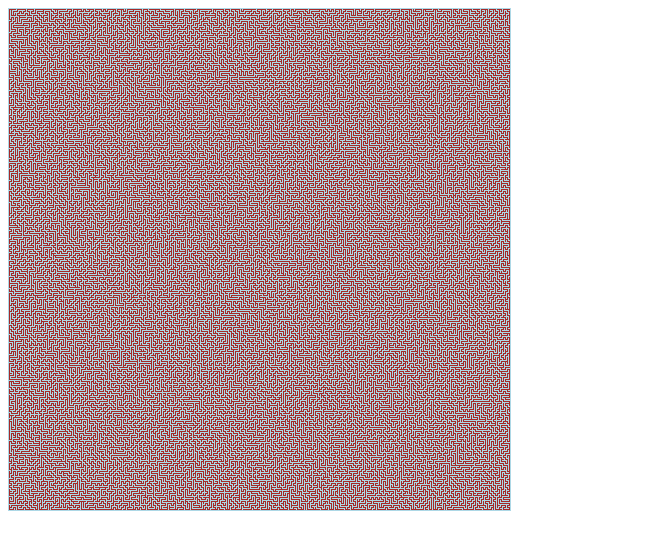
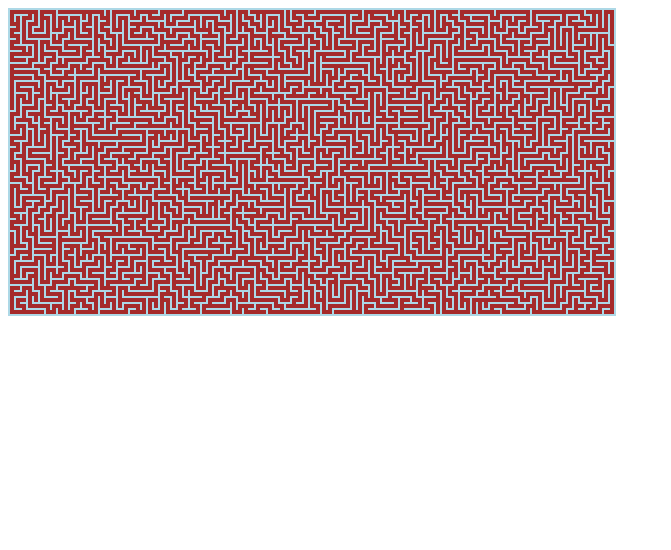
Before and after one commit to immunochomik/maze, a plain HTML site: page index.html in a window 1280 px wide. Shown: the whole page, without its empty margins (0-671 px from the left). Drawn offline with nearby package versions, Linux system fonts and the light colour scheme.

Commit message:
bug fix where rows were confused with collumns

```diff
--- a/index.html
+++ b/index.html
@@ -13,7 +13,7 @@
 <!--</div>-->
 <canvas id="canvas" style="background-color: lightblue"></canvas>
 <script src="//d3js.org/d3.v3.min.js"></script>
-<script src="/js/DepthFirstRecursiveBackTracer.js"></script>
+<script src="/js/MazeBuilder.js"></script>
 <script>
   const justGo = 'justGo';
   var go = true;
@@ -28,9 +28,9 @@
 
   function createArr(x, y) {
     var arr = [];
-    for(var i = 0; i < x; i++) {
+    for(var i = 0; i < y; i++) {
       var row = [];
-      for(var j = 0; j < y; j++) {
+      for(var j = 0; j < x; j++) {
         //row.push(Math.random() * 2 | 0);
         row.push(0);
       }
@@ -39,10 +39,10 @@
     return arr;
   }
 
-  var width = 500,
-      height = 500,
-      cell = 1,
-      wall = 1;
+  var width = 200,
+      height = 100,
+      cell = 4,
+      wall = 2;
 
 
   var arr = [
@@ -53,22 +53,22 @@
     [0,0,0,0,0],
     [0,0,0,0,0],
   ];
-  var arr = createArr(width, height);
-  var bt = new DepthFirstRecursiveBackTracer(arr);
-  bt.make();
-  arr = bt.getMaze();
+  arr = createArr(width, height);
+  var MB = new MazeBuilder(arr);
+  MB.RecBackTracker();
+  arr = MB.getMaze();
   render(arr, wall, cell);
 
   function render(arr, wall, cell) {
-    var wallsInRow = Math.ceil(arr.length / 2) + 1;
-    var cellsInRow = Math.ceil(arr.length / 2);
-    console.log(wallsInRow);
-    var width = wallsInRow * wall + cellsInRow * cell;
-    console.log(wallsInRow);
 
+    var calcWidth = function(arr) {
+      var wallsInRow = Math.ceil(arr.length / 2) + 1;
+      var cellsInRow = Math.ceil(arr.length / 2);
+      return wallsInRow * wall + cellsInRow * cell;
+    };
     var canvas = d3.select("#canvas")
-        .attr("width", width)
-        .attr("height", width);
+        .attr("width", calcWidth(arr[0]))
+        .attr("height", calcWidth(arr));
     var ctx = canvas.node().getContext("2d");
 
     ctx.fillStyle = "brown";
--- a/js/DepthFirstRecursiveBackTracer.js
+++ b/js/MazeBuilder.js
@@ -2,39 +2,42 @@
  * Created by tomek on 09/10/16.
  */
 
-var DepthFirstRecursiveBackTracer = (function(){
-  function Def(maze) {
-    if(!Array.isArray(maze)) {
-      throw new Error('Maze has to be an array');
+var MazeBuilder = (function(){
+  function Def(base) {
+    if(!Array.isArray(base)) {
+      throw new Error('Base for maze has to be an array');
     }
-    this.prepare(maze);
+    this.prepare(base);
     this.go = true;
   };
   // sets this.m and this.rowLength;
-  Def.prototype.prepare = function(maze) {
+  Def.prototype.prepare = function(base) {
     // in mine renderer maze has to be an array with odd count of rows where
     // row has odd length
-    if(maze.length % 2 === 0) {
+    if(base.length % 2 === 0) {
       // we need to append new row of zeros
-      maze.push(Array.apply(null, new Array(maze[0].length)).map(Number.prototype.valueOf,0));
+      base.push(Array.apply(null, new Array(base[0].length)).map(Number.prototype.valueOf,0));
     }
-    this.rowLength = maze[0].length;
-    for(var i = 0; i < maze.length; i++) {
-      if(!Array.isArray(maze[i]) || maze[i].length != this.rowLength) {
-        throw new Error('Malformed Maze')
+    this.rowLength = base[0].length;
+    for(var i = 0; i < base.length; i++) {
+      if(!Array.isArray(base[i]) || base[i].length != this.rowLength) {
+        throw new Error('Malformed base for maze')
       }
       // the rows need to be odd
       if(this.rowLength % 2 !== 1) {
-        maze[i].push(0);
+        base[i].push(0);
       }
     }
-    this.m = maze;
+    // we need to update the row length if we have had push 0 to all the rows
+    if(this.rowLength % 2 !== 1) {
+      this.rowLength += 1;
+    }
+    this.m = base;
   };
-
-  Def.prototype.make = function() {
-    var stack = [];
-    var sanity = 0;
-    var cell = this.randomCell();
+  Def.prototype.RecBackTracker = function() {
+    var stack = [],
+        sanity = 0,
+        cell = this.randomCell();
     stack.push(cell);
     this.markPosition(cell);
     do {
@@ -48,7 +51,8 @@ var DepthFirstRecursiveBackTracer = (function(){
         continue;
       }
       cell = stack.pop();
-      if(sanity ++ > 100000) {
+      if(sanity ++ > 1000000) {
+        // just in case;
         throw new Error('Endless loop detected');
       }
     } while(stack.length > 0);
@@ -66,7 +70,8 @@ var DepthFirstRecursiveBackTracer = (function(){
     var dirs = ['N','S','W','E'],
       temp;
     while(true) {
-      switch (dirs.splice((Math.random() * dirs.length |  0),1)[0]) {
+      // cut off random part of dirs array and use it
+      switch (dirs.splice((Math.random() * dirs.length | 0),1)[0]) {
         case 'N':
           temp = [cell[0], cell[1]-2];
           break;
@@ -85,7 +90,7 @@ var DepthFirstRecursiveBackTracer = (function(){
       if(this.getCellValue(temp) === 0) {
         return temp;
       }
-    };
+    }
   };
   Def.prototype.toggle = function() {
     this.go =! this.go;
@@ -96,16 +101,20 @@ var DepthFirstRecursiveBackTracer = (function(){
   // hide this ugly brackety bush
   Def.prototype.markPosition = function(cell, val) {
     if(this.legalPosition(cell)) {
-      this.m[cell[0]][cell[1]] = val || 1;
+      this.m[cell[1]][cell[0]] = val || 1;
     }
   };
   Def.prototype.legalPosition = function(cell) {
     // if row exist and cell is not undefined
-    return this.m[cell[0]] && this.m[cell[0]][cell[1]] !== undefined
+    if(!Array.isArray(cell)) {
+      throw new Error('Cell hat to be an array' );
+    }
+    // m[y][x]   (x, y)
+    return this.m[cell[1]] && this.m[cell[1]][cell[0]] !== undefined
   };
   Def.prototype.getCellValue = function(cell) {
     if(this.legalPosition(cell)) {
-      return this.m[cell[0]][cell[1]];
+      return this.m[cell[1]][cell[0]];
     }
   };
   // return [x, y]
@@ -114,9 +123,9 @@ var DepthFirstRecursiveBackTracer = (function(){
     var oddColl = Math.random() * this.rowLength -1 | 1;
     var oddRow = Math.random() * this.m.length -1 | 1;
     return [
-      // randomly add or subtract 1
-      (Math.random() * 2 | 0) ? oddColl + 1 : oddColl -1,
-      (Math.random() * 2 | 0) ? oddRow + 1 : oddRow -1
+      // randomly add or subtract 1 but do not go outside of the maze :)
+      (Math.random() * 2 | 0) && this.legalPosition([oddColl + 1, 0]) ? oddColl + 1 : oddColl -1,
+      (Math.random() * 2 | 0) && this.legalPosition([0, oddRow + 1]) ? oddRow + 1 : oddRow -1
     ]
   };
   return Def;
```
